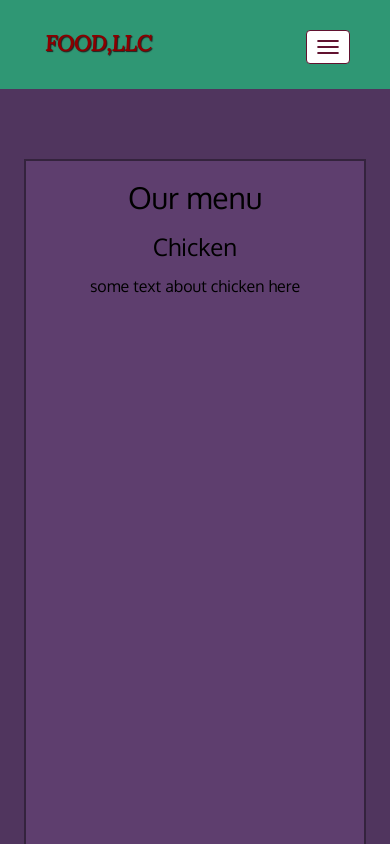
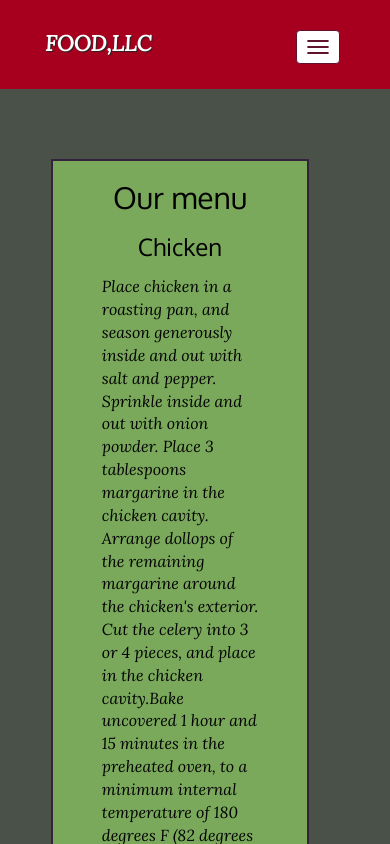
Before and after one commit to elmira26/mod3_solution, a plain HTML site: page index.html in a window 390 px wide. Shown: the top 844 px of the page. Drawn offline with Linux system fonts and the light colour scheme.

Commit message:
new addition

```diff
--- a/css/style.css
+++ b/css/style.css
@@ -1,13 +1,13 @@
 body {
 	font-size: 16px;
 	color: #000000;
-	background-color: #50355e;
+	background-color: #495149;
 	font-family: 'Oxygen', sans-serif;
 
 }
 
 #header-nav {
-	background-color: #2f9774;
+	background-color: #a7001e;
 	border-radius: 0;
 	border:0;
 
@@ -20,7 +20,7 @@ body {
 
 .navbar-brand h1 {
 	font-family:  'Lora', serif;
-	color: #8B0000;
+	color: #FFFFFF;
 	font-size: 1.5em;
 	text-transform: uppercase;
 	font-weight: bold;
@@ -68,20 +68,27 @@ body {
 	clear:both;
 	margin-top: -50px;
 	margin-bottom: 25px;
-	margin-right: 40px;
+	margin-right: 50px;
 
 }
 
+.row {
+	width: 100%;
+
+}
 
 #main-content {
-	width:95%;
+	width:100%;
 	height: 1000px;
 	margin-top: 50px;
 	margin-bottom: 20px;
+	margin-left: auto;
+	margin-right: auto;
 	position:relative;
 	border:2px solid #34233d;
 	overflow: hidden;
-	background-color: #5e3e6e;
+	background-color: #7aa95c;
+
 
 
 }
@@ -94,13 +101,25 @@ body {
 h2 {
 	text-align: center;
 }
+h3{
+	text-align:center;
+}
 p {
+    font-family:  'Lora', serif;
+    font-size: 1em;
 	margin-top: 15px;
 	margin-left: auto;
 	margin-right: auto;
+	width: 70%;
 }
+
+
+
 @media (min-width: 1200px) {
-
+#main-content {
+	width: 80%;
+	float: center;
+}
 
 }
 @media (min-width: 992px) and (max-width: 1199px) {
@@ -110,7 +129,13 @@ p {
 .navbar-brand {
 	float:left;
 }
-
+#main-content{
+	width:;
+}
+#main-content{
+	width: 80%;
+	float:center;
+}
 }
 @media (min-width: 768px) and (max-width: 991px) {
 .navbar-brand h1{
@@ -120,6 +145,12 @@ p {
 .navbar-brand{
 	float: left;
 }
+
+#main-content{
+	width:70%;
+	float:center;
+}
+
 }
 @media (max-width: 767px) {
 	.navbar-brand {
@@ -150,5 +181,13 @@ p {
 #collapsable-nav a span {
 	font-size: 1em;
 	margin-right: 5px;
+
+}
+#main-content{
+	width: 66%;
+	float:center;
+}
+.navbar-header button.navbar-toggle  {
+
 }
 }
--- a/index.html
+++ b/index.html
@@ -51,9 +51,9 @@
 		</div>
 		</nav>
 	</header>
-	<div class="col-xs-12">
-	  <div id="main-content" class="container text-center">
-	  	<h2>Our menu</h2><h3>Chicken </h3><p>some text about chicken here</p></div>
+	<div class="row">
+	  <div id="main-content" class="conteiner fluid">
+	  	<section id="content" class="col-xs-12"><h2>Our menu</h2><h3>Chicken </h3><p>Place chicken in a roasting pan, and season generously inside and out with salt and pepper. Sprinkle inside and out with onion powder. Place 3 tablespoons margarine in the chicken cavity. Arrange dollops of the remaining margarine around the chicken's exterior. Cut the celery into 3 or 4 pieces, and place in the chicken cavity.Bake uncovered 1 hour and 15 minutes in the preheated oven, to a minimum internal temperature of 180 degrees F (82 degrees C). Remove from heat, and baste with melted margarine and drippings. Cover with aluminum foil, and allow to rest about 30 minutes before serving.</p></section></div>
   </div>
 	<script src="js/jquery-2.1.4.min.js"></script>
 	<script src="js/bootstrap.min.js"></script>
```
